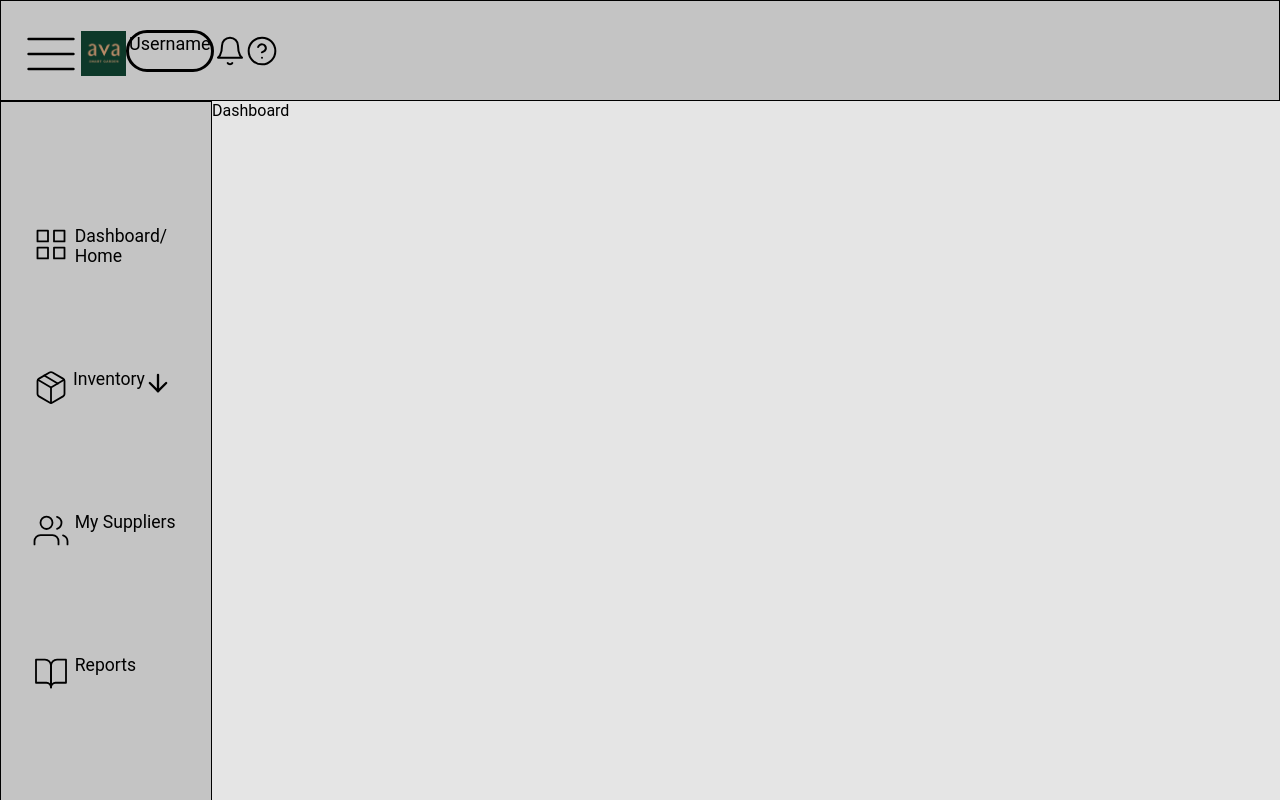
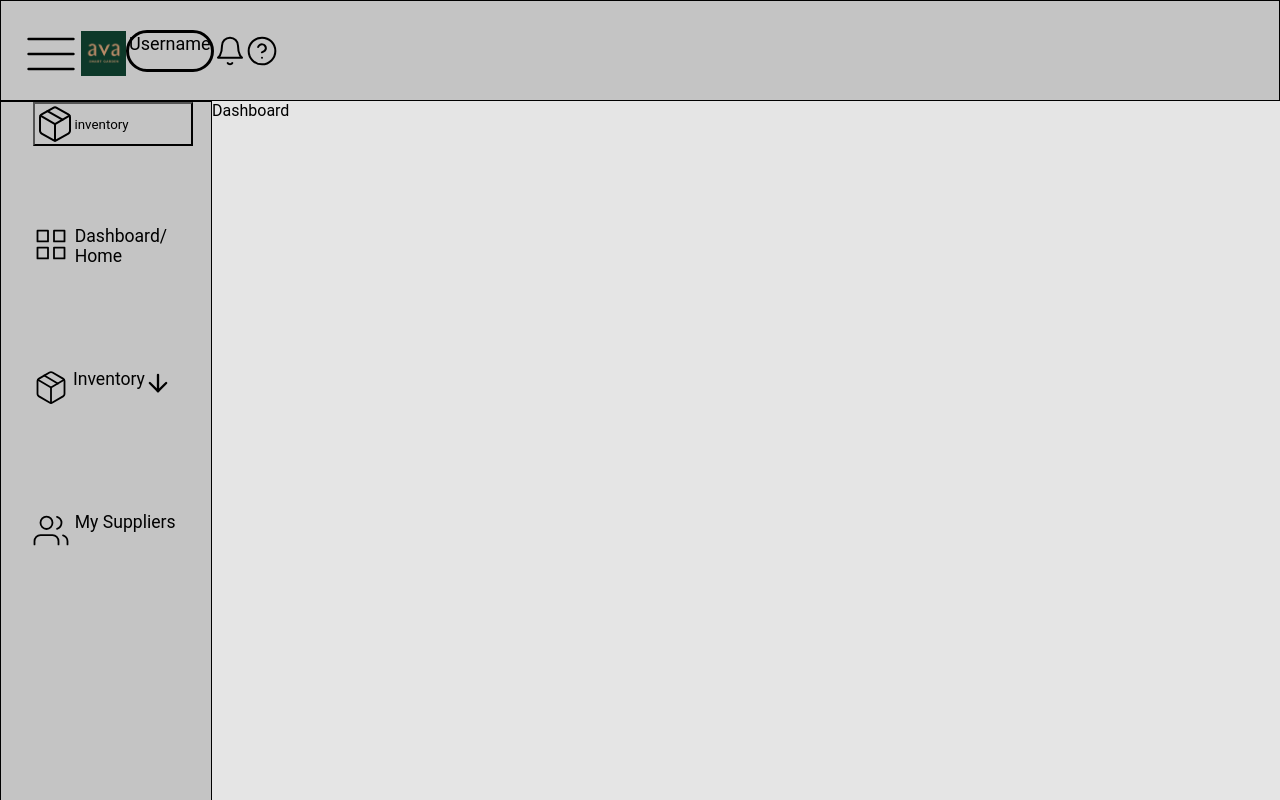
Before and after one commit to marcusgchan/avagrows-inventory-tracker-client, a React (Create React App) app: page / in a window 1280 px wide. Shown: the top 800 px of the page. Built offline with nearby package versions, Linux system fonts and the light colour scheme.

Commit message:
finished basic logic for drop down

```diff
--- a/src/components/Error.js
+++ b/src/components/Error.js
@@ -2,11 +2,7 @@ import React from "react";
 import NavDropdownLink from "./NavDropdownLink";
 
 function Error() {
-  return (
-    <div>
-      <NavDropdownLink />
-    </div>
-  );
+  return <div>Error</div>;
 }
 
 export default Error;
--- a/src/components/Layout.js
+++ b/src/components/Layout.js
@@ -1,4 +1,4 @@
-import React from "react";
+import { useState } from "react";
 import { Outlet } from "react-router-dom";
 import styles from "./styles/Layout.module.css";
 import hamburgerButton from "../imgs/hamburger-button.svg";
@@ -10,8 +10,25 @@ import box from "../imgs/package.svg";
 import users from "../imgs/users.svg";
 import book from "../imgs/book-open.svg";
 import arrowDown from "../imgs/arrowDown.svg";
+import NavDropdownLink from "./NavDropdownLink";
+
+const linkDefaultStates = {
+  home: false,
+  inventory: false,
+  supplier: false,
+};
 
 function Layout() {
+  const [dropDownLinkToggle, setDropDownLinkToggle] = useState({
+    ...linkDefaultStates,
+  });
+  function handleDropDownLinkToggle(e) {
+    const newToggledStates = { ...dropDownLinkToggle };
+    const property = e.currentTarget.getAttribute("data-name");
+    console.log(property, dropDownLinkToggle[property]);
+    newToggledStates[property] = !newToggledStates[property];
+    setDropDownLinkToggle(newToggledStates);
+  }
   return (
     <section className={styles.grid}>
       <header className={styles.headerBar}>
@@ -47,10 +64,17 @@ function Layout() {
           <img src={users} alt="" className={styles.usersImg}></img>
           <p className={styles.supplier}>My Suppliers</p>
         </div>
-        <div className={styles.reportButton} type="button">
+        <NavDropdownLink
+          text="inventory"
+          imgSrc={box}
+          links={["raw materials", "category"]}
+          handleDropDownLinkToggle={handleDropDownLinkToggle}
+          dropDownLinkToggle={dropDownLinkToggle}
+        />
+        {/* <div className={styles.reportButton} type="button">
           <img src={book} alt="" className={styles.bookImg}></img>
           <p className={styles.report}>Reports</p>
-        </div>
+        </div> */}
       </nav>
       <section className={styles.content}>
         <Outlet />
--- a/src/components/NavDropdownLink.js
+++ b/src/components/NavDropdownLink.js
@@ -1,22 +1,37 @@
 import React from "react";
-import icon from "../imgs/box.svg";
 import styles from "./styles/NavDropdownLink.module.css";
 
 //{ text, imgSrc, links }
-function NavDropdownLink() {
-  let text = "inventory";
-  let links = ["Raw Materials", "Category"];
+function NavDropdownLink({
+  text,
+  imgSrc,
+  links,
+  handleDropDownLinkToggle,
+  dropDownLinkToggle,
+}) {
+  // let text = "inventory";
+  // let links = ["Raw Materials", "Category"];
   return (
-    <button className={styles.navBtn}>
-      <div>
-        <img className={styles.icon} src={icon} alt="" />
+    <button
+      className={styles.navBtn}
+      onClick={handleDropDownLinkToggle}
+      data-name={text}
+    >
+      <div className={styles.iconAndTextContainer}>
+        <img className={styles.icon} src={imgSrc} alt="" />
         {text}
       </div>
-      <div>
+      <li
+        className={`${styles.linkContainer} ${
+          dropDownLinkToggle[text] ? styles.open : ""
+        }`}
+      >
         {links.map((link) => (
-          <li key={link}>{link}</li>
+          <ul key={link} className={styles.btnContainer}>
+            <li>{link}</li>
+          </ul>
         ))}
-      </div>
+      </li>
     </button>
   );
 }
--- a/src/components/styles/NavDropdownLink.module.css
+++ b/src/components/styles/NavDropdownLink.module.css
@@ -1,10 +1,32 @@
 .navBtn {
   display: inline-block;
-  height: 5rem;
+  /* height: 5rem; */
+  align-self: flex-start;
   width: 10rem;
   background: transparent;
 }
 
+.iconAndTextContainer {
+  display: flex;
+  align-items: center;
+}
+
 .icon {
-  height: 2.5rem;
+  flex-basis: 1rem;
+  /* aspect-ratio: 2/2; */
+  /* height: 4rem; */
+  /* width: 2.5rem; */
 }
+
+.linkContainer {
+  max-height: 0;
+  /* -webkit-transition: max-height 0.8s; */
+  overflow-y: hidden;
+  transition: max-height 300ms ease-in-out;
+}
+
+/* Toggled Styles */
+
+.open {
+  max-height: 10rem;
+}
```
